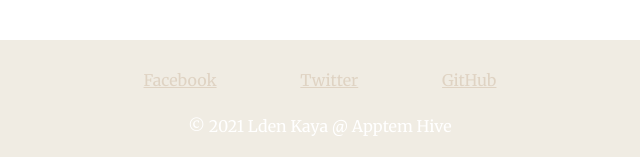
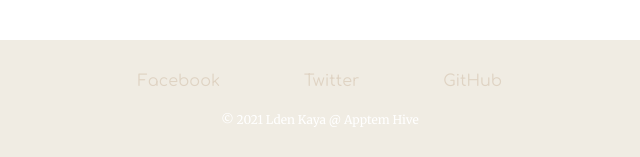
Before and after one commit to AmTeKay/webPages, a plain HTML site: page index.html in a window 1280 px wide. Shown: the part 3439-3596 px from the top of the page, 320-960 px from the left. Drawn offline with Linux system fonts and the light colour scheme.

Commit message:
Update styles.css

```diff
--- a/css/styles.css
+++ b/css/styles.css
@@ -142,13 +142,20 @@ h3 {
 
 .copyright {
   color: white;
+  font-size: 0.75rem;
   position: relative;
   top: 40px;
 }
 
-.footer-link {
+a {
   color: #DFD3C3;
+  font-family: 'Comfortaa', cursive;
   margin: 0 40px;
   position: relative;
   top: 30px;
+  text-decoration: none;
 }
+
+a:hover {
+  color: #A68DAD;
+}
```
